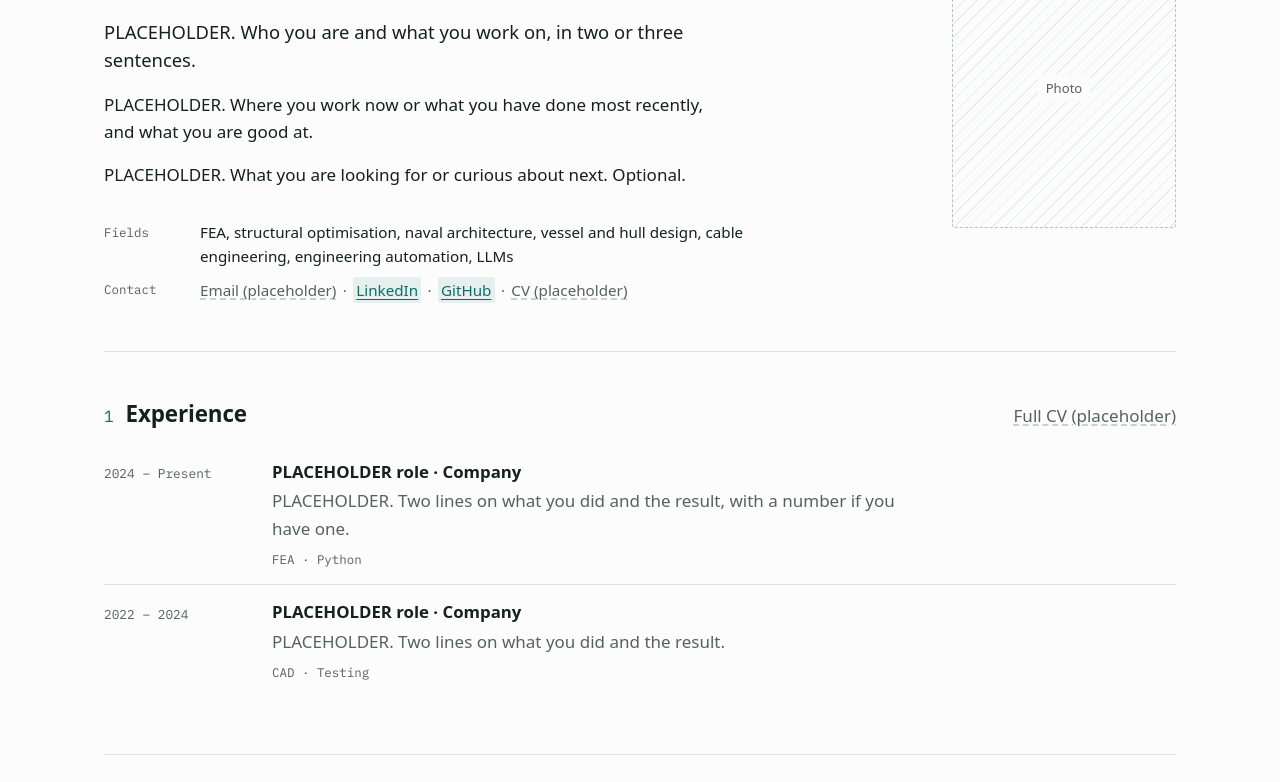
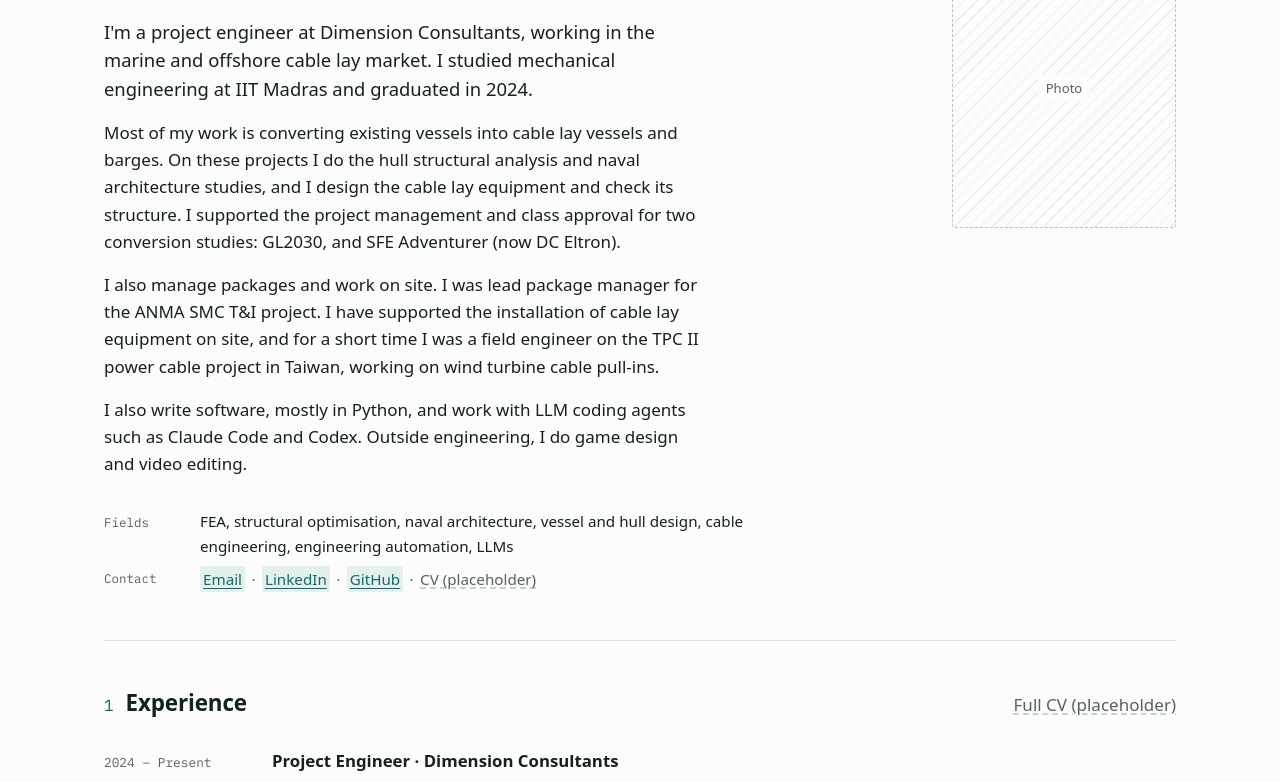
Before and after one commit to TheShade88/theshade88.github.io, an Astro site: page /about in a window 1280 px wide. Shown: the part 170-952 px from the top of the page. Built offline with nearby package versions, Linux system fonts and the light colour scheme; Astro itself is replaced by a stand-in of ours.

Commit message:
Add the owner's role, intro, About, experience, education and skills
Text from the owner's notes. Intro, About paragraphs and the experience
summary are reworded into short first-person sentences (marked DRAFT in
the file); nothing added beyond the notes. Skills regrouped (CAD,
analysis, naval architecture, code and AI, other) with product names
spelled as their makers do. Public email set; placeholder second job
removed.

Co-Authored-By: Claude Opus 5.5 <noreply@anthropic.com>
Claude-Session: https://claude.ai/code/session_01PgjweW9xgizeA9kaAr7JK3

```diff
--- a/src/data/site.ts
+++ b/src/data/site.ts
@@ -2,20 +2,23 @@
 // Your personal content: name, intro, contact, About page.
 // Projects are not here: each project is a folder in src/content/projects/ (see README).
 //
-// Anything marked PLACEHOLDER is example content to replace. DRAFT is text written for you to rewrite.
+// Anything marked PLACEHOLDER is example content to replace. A "DRAFT" comment marks text that
+// Claude reworded from your notes (2026-11-17): the facts are yours, the wording is for you to check.
 // Your photo and CV are files, not settings: see src/data/files.ts.
 // ─────────────────────────────────────────────────────────────────────────────
 
 export const site = {
   name: 'Sujeet Palanisamy',
-  role: 'Mechanical / FEA engineer', // PLACEHOLDER: your title
+  role: 'Project Engineer',
   // One or two sentences under your name on the home page.
+  // DRAFT: shortened from your intro.
   intro:
-    'DRAFT. I build finite element models and use them to size structures. I also write code, including language-model tools, that takes the repetitive work out of analysis.',
-  // Shown in search results and link previews.
-  description: 'Mechanical engineer. Finite element analysis, structural optimisation, and automation.',
+    "I'm a project engineer in marine and offshore cable lay. I work on converting vessels into cable lay vessels and barges, from hull structural analysis and naval architecture studies to designing the cable lay equipment.",
+  // Shown in search results and link previews. DRAFT.
+  description:
+    'Project engineer in marine and offshore cable lay: vessel conversions, hull structural analysis, naval architecture and cable lay equipment design.',
 
-  email: '', // PLACEHOLDER: the address you want public. Leave '' to show a placeholder.
+  email: 'sujeetpalanisamy2@gmail.com',
   links: {
     linkedin: 'https://www.linkedin.com/in/sujeet-palanisamy-622b4a257/',
     github: 'https://github.com/TheShade88',
@@ -23,10 +26,12 @@ export const site = {
 };
 
 // About page, one string per paragraph. The first paragraph is also shown on the home page.
+// DRAFT: written from your notes; nothing added that you didn't tell me.
 export const about = [
-  'PLACEHOLDER. Who you are and what you work on, in two or three sentences.',
-  'PLACEHOLDER. Where you work now or what you have done most recently, and what you are good at.',
-  'PLACEHOLDER. What you are looking for or curious about next. Optional.',
+  "I'm a project engineer at Dimension Consultants, working in the marine and offshore cable lay market. I studied mechanical engineering at IIT Madras and graduated in 2024.",
+  'Most of my work is converting existing vessels into cable lay vessels and barges. On these projects I do the hull structural analysis and naval architecture studies, and I design the cable lay equipment and check its structure. I supported the project management and class approval for two conversion studies: GL2030, and SFE Adventurer (now DC Eltron).',
+  'I also manage packages and work on site. I was lead package manager for the ANMA SMC T&I project. I have supported the installation of cable lay equipment on site, and for a short time I was a field engineer on the TPC II power cable project in Taiwan, working on wind turbine cable pull-ins.',
+  'I also write software, mostly in Python, and work with LLM coding agents such as Claude Code and Codex. Outside engineering, I do game design and video editing.',
 ];
 
 // Experience, newest first. The first two also appear on the home page.
@@ -41,28 +46,25 @@ export const experience: {
 }[] = [
   {
     dates: '2024 – Present',
-    role: 'PLACEHOLDER role',
-    company: 'Company',
-    summary: 'PLACEHOLDER. Two lines on what you did and the result, with a number if you have one.',
-    skills: ['FEA', 'Python'],
-  },
-  {
-    dates: '2022 – 2024',
-    role: 'PLACEHOLDER role',
-    company: 'Company',
-    summary: 'PLACEHOLDER. Two lines on what you did and the result.',
-    skills: ['CAD', 'Testing'],
+    role: 'Project Engineer',
+    company: 'Dimension Consultants',
+    // DRAFT: from your notes.
+    summary:
+      'Vessel conversions to cable lay vessels and barges: hull structural analysis, naval architecture studies, and design and structural analysis of cable lay equipment. Supported project management and class approval for two conversion studies (GL2030; SFE Adventurer, now DC Eltron). Lead package manager for the ANMA SMC T&I project. Supported cable lay equipment installation on site, and worked as a field engineer on wind turbine cable pull-ins for the TPC II project in Taiwan.',
+    skills: ['Hull structural analysis', 'Naval architecture', 'Equipment design', 'Class approval', 'Package management', 'Field engineering'],
   },
 ];
 
 // Education, newest first. The first one also appears on the home page.
 export const education: { dates: string; degree: string; school: string; note?: string }[] = [
-  { dates: '2018 – 2022', degree: 'PLACEHOLDER degree', school: 'University' },
+  { dates: '2020 – 2024', degree: "Bachelor's in Mechanical Engineering", school: 'Indian Institute of Technology Madras' },
 ];
 
 // Skills, grouped. Keep each list short and honest.
 export const skills: { group: string; items: string[] }[] = [
-  { group: 'Simulation', items: ['PLACEHOLDER', 'CalculiX', 'Femap'] },
-  { group: 'Code', items: ['Python', 'PLACEHOLDER'] },
-  { group: 'AI', items: ['LLM agents', 'PLACEHOLDER'] },
+  { group: 'CAD', items: ['SolidWorks', 'Solid Edge', 'AutoCAD'] },
+  { group: 'Analysis', items: ['FEMAP', 'OrcaFlex'] },
+  { group: 'Naval architecture', items: ['GHS', 'MARS'] },
+  { group: 'Code and AI', items: ['Python', 'Claude Code', 'Codex', 'Agentic engineering with LLMs'] },
+  { group: 'Other', items: ['Blender', 'DaVinci Resolve', 'Game design', 'Video editing'] },
 ];
```
Also changed, not shown: CLAUDE.md (+7 -4 lines).
